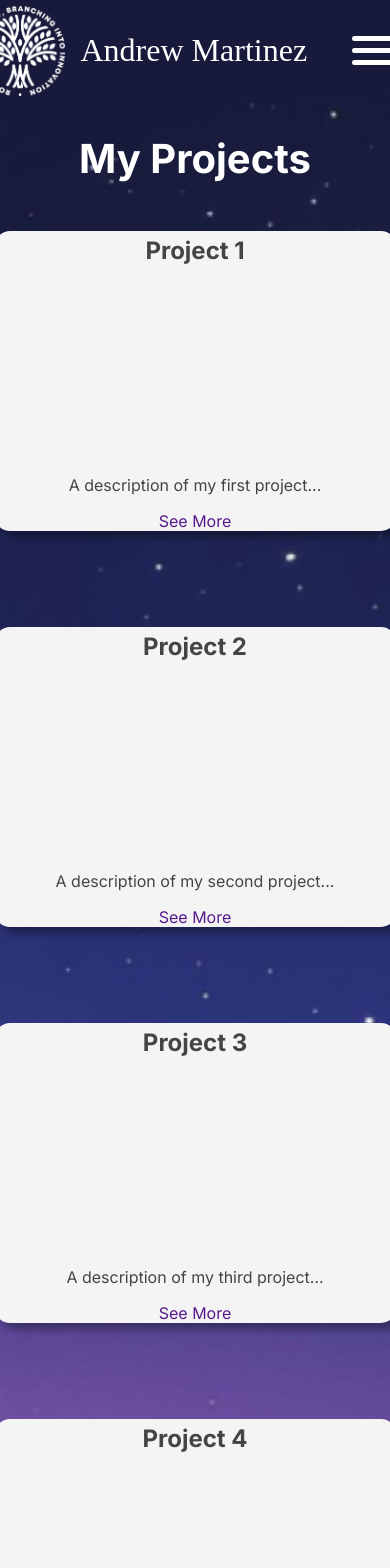
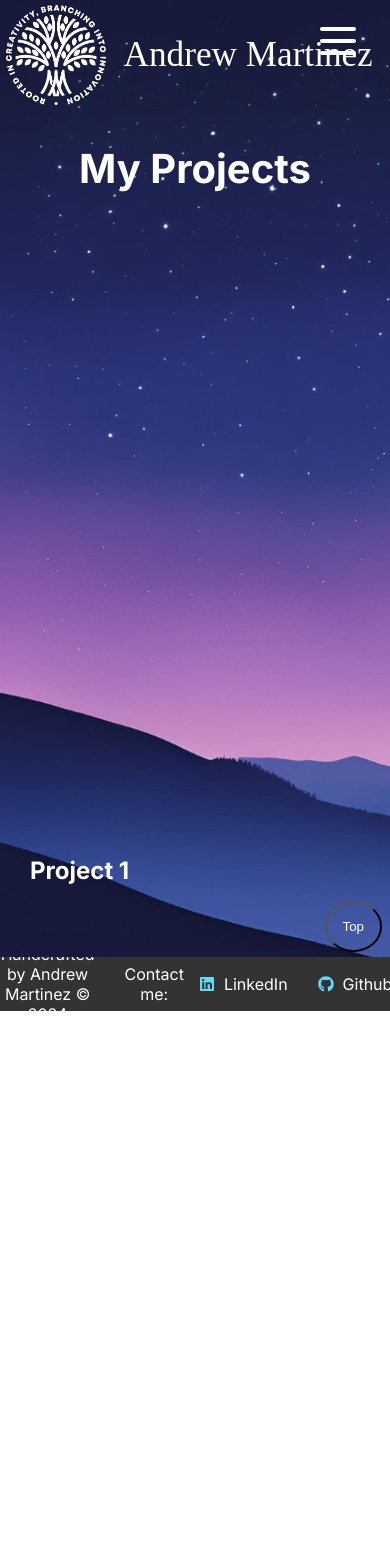
Before and after one commit to andymartinez1/Portfolio-React, a React (Vite) app: page /projects in a window 390 px wide. Shown: the top 1568 px of the page. After the commit the page ends 1011 px from the top, so only its background shows below. Built offline with nearby package versions, Linux system fonts and the light colour scheme; a web font is replaced by a local one.

Commit message:
Added full functionality to the hamburger menu. Redid the projects page to have expanding cards rather than fixed cards.

```diff
--- a/package.json
+++ b/package.json
@@ -14,6 +14,7 @@
   },
   "dependencies": {
     "hamburger-react": "^2.5.1",
+    "lucide-react": "^0.462.0",
     "my-portfolio": "file:",
     "react": "^18.3.1",
     "react-dom": "^18.3.1",
--- a/src/App.css
+++ b/src/App.css
@@ -1,4 +1,8 @@
 @import url("https://fonts.googleapis.com/css2?family=Inter:ital,opsz,wght@0,14..32,100..900;1,14..32,100..900&family=Style+Script&display=swap");
+
+* {
+  scroll-behavior: smooth;
+}
 
 body {
   font-family: Inter, sans-serif;
@@ -296,44 +300,53 @@ p {
 
 /* PROJECTS */
 
-.project-title {
-  margin-bottom: 0;
+.project-container {
+  display: flex;
+  width: 90vw;
+  margin-bottom: 3rem;
 }
 
-.project-list {
-  display: flex;
-  justify-content: center;
-  flex-wrap: wrap;
-  margin: 0 auto 3rem;
-  max-width: 1500px;
+.project-panel {
+  background-size: cover;
+  background-position: center;
+  background-repeat: no-repeat;
+  height: 80vh;
+  border-radius: 25px;
+  color: #fff;
+  cursor: pointer;
+  flex: 0.5;
+  margin: 4px;
+  position: relative;
+  transition: flex 0.7s ease-in;
 }
 
-.project-card {
-  background-color: rgb(245, 244, 244);
-  margin: 3rem 1.25rem;
-  text-align: center;
-  height: 300px;
-  width: 450px;
-  border-radius: 15px;
-  box-shadow: 7px 7px 7px rgba(0, 0, 0, 0.3);
-  display: flex;
-  flex-direction: column;
-  align-items: center;
+.project-panel h3 {
+  font-size: 24px;
+  position: absolute;
+  bottom: 20px;
+  left: 20px;
+  margin: 0;
+  opacity: 0;
 }
 
-.project-name {
-  width: 100%;
-  font-size: 1.5rem;
-  padding-top: 5px;
-  margin: 0;
-  color: #444;
+.project-panel.active {
+  flex: 5;
 }
 
-.project-description {
-  margin-top: auto;
-  color: #444;
+.project-panel.active h3 {
+  opacity: 1;
+  transition: opacity 0.3s ease-in 0.4s;
 }
 
-.project-link {
-  text-decoration: none;
+.top-button {
+  cursor: pointer;
+  position: absolute;
+  right: 0.5rem;
+  margin-top: -3.5rem;
+  padding: 1rem;
+  border: 0.5 solid;
+  border-radius: 100%;
+  background-color: transparent;
+  color: #fff;
+  z-index: 0;
 }
--- a/src/App.jsx
+++ b/src/App.jsx
@@ -2,6 +2,8 @@ import { BrowserRouter, Route, Routes } from "react-router-dom";
 import "./App.css";
 import Footer from "./components/Footer/Footer";
 import Navbar from "./components/Navbar/Navbar";
+import ScrollToTopButton from "./components/ScrollToTopButton";
+import ScrollToTopLink from "./components/ScrollToTopLink";
 import About from "./pages/About";
 import Education from "./pages/Education";
 import Home from "./pages/Home";
@@ -11,6 +13,7 @@ import Projects from "./pages/Projects";
 export default function App() {
   return (
     <BrowserRouter basename={import.meta.env.BASE_URL}>
+      <ScrollToTopLink />
       <Navbar />
       <main className="main">
         <div className="content">
@@ -23,6 +26,7 @@ export default function App() {
           </Routes>
         </div>
       </main>
+      <ScrollToTopButton />
       <Footer />
     </BrowserRouter>
   );
--- a/src/components/Navbar/Navbar.css
+++ b/src/components/Navbar/Navbar.css
@@ -1,10 +1,3 @@
-:root {
-  --bar-width: 60px;
-  --bar-height: 8px;
-  --hamburger-gap: 6px;
-  --hamburger-height: 2.5rem;
-}
-
 .navbar {
   background-color: transparent;
   display: flex;
@@ -23,18 +16,18 @@
 }
 
 .navbar-logo-icon {
-  height: 90px;
-  width: 90px;
+  height: 100px;
+  width: 100px;
 }
 
 .navbar-logo-text {
   font-family: "Style Script", cursive;
   font-weight: 400;
   font-style: normal;
-  font-size: 2rem;
+  font-size: 2.2rem;
 }
 
-.navbar-list {
+.desktop-links {
   display: flex;
   align-items: center;
   list-style: none;
@@ -44,106 +37,56 @@
   transition: all 0.5s;
 }
 
-.navbar-list li {
+.navbar-list-item {
   margin: 0 1rem;
   list-style-type: none;
 }
 
-.navbar-list li a {
+.navbar-list-item a {
   color: white;
   text-decoration: none;
-  font-size: 1.1rem;
+  font-size: 1.3rem;
   display: flex;
   justify-content: center;
   align-items: center;
   transition: all 0.3s;
 }
 
-.navbar-list li a:hover {
+.navbar-list-item a p {
+  font-size: 1.3rem;
+}
+
+.navbar-list-item a:hover {
   box-shadow: 0 -4px 0px #fff inset;
 }
 
-.hamburger {
-  position: relative;
-  width: 3rem;
-  height: 0.3rem;
-  background: #fff;
-  border-radius: 10px;
+.toggle-menu {
   cursor: pointer;
-  z-index: 2;
-  transition: all 0.3s;
-  right: 1rem;
-}
-
-.hamburger::before,
-.hamburger::after {
-  content: "";
-  position: absolute;
-  height: 0.3rem;
-  right: 0;
-  background: #fff;
-  border-radius: 10px;
-  transition: all 0.3s;
-}
-
-.hamburger::before {
-  top: -0.75rem;
-  width: 3rem;
-}
-
-.hamburger::after {
-  top: 0.75rem;
-  width: 3rem;
-}
-
-.toggle-menu {
+  display: none;
+  background: none;
+  border: none;
+  color: #fff;
   position: absolute;
   right: 1rem;
-  width: 30px;
-  height: 100%;
-  z-index: 3;
-  cursor: pointer;
-  opacity: 0;
-}
-
-.hamburger,
-.toggle-menu {
-  display: none;
-}
-
-.navbar input:checked ~ .hamburger {
-  background: transparent;
-}
-
-.navbar input:checked ~ .hamburger::before {
-  top: 0;
-  transform: rotate(-45deg);
-  width: 3rem;
-}
-
-.navbar input:checked ~ .hamburger::after {
-  top: 0;
-  transform: rotate(45deg);
-  width: 3rem;
-}
-
-.navbar input:checked ~ .navbar-list {
-  right: 0;
-  box-shadow: -20px 0 40px rgba(0, 0, 0, 0.3);
+  top: 1rem;
 }
 
 @media screen and (max-width: 850px) {
-  .hamburger,
+  .desktop-links {
+    display: none;
+  }
   .toggle-menu {
     display: block;
+    z-index: 10;
   }
-  .navbar-list {
+  .mobile-links {
+    display: flex;
     justify-content: start;
     flex-direction: column;
     align-items: center;
     position: fixed;
     top: 0;
-    right: -300px;
+    right: 0;
     background: linear-gradient(
       to bottom,
       rgba(175, 127, 154, 0.897),
@@ -153,17 +96,29 @@
     height: 100%;
     padding: 5rem 0;
     margin: 0;
+    list-style: none;
   }
-  .navbar-list li {
-    margin-top: 1.5rem;
+
+  .navbar-list-item {
+    list-style-type: none;
+  }
+  .navbar-list-item a {
+    transition: all 0.3s;
+  }
+  .navbar-list-item a,
+  .navbar-list-item a:hover,
+  .navbar-list-item a p,
+  .navbar-list-item a p:hover {
+    display: flex;
+    justify-content: center;
+    align-items: center;
     width: 100%;
-  }
-  .navbar-list li a,
-  .navbar-list li a:hover,
-  .navbar-list li a p,
-  .navbar-list li a p:hover {
+    text-decoration: none;
     color: #fff;
     padding: 0rem;
     font-size: 1.5rem;
   }
+  .navbar-list-item a:hover {
+    box-shadow: 0 -4px 0px #fff inset;
+  }
 }
--- a/src/components/Navbar/Navbar.jsx
+++ b/src/components/Navbar/Navbar.jsx
@@ -1,44 +1,96 @@
+import { Menu, X } from "lucide-react";
+import { useEffect, useRef, useState } from "react";
 import { FaHome, FaUser } from "react-icons/fa";
 import { FaGraduationCap } from "react-icons/fa6";
 import { SiOpenproject } from "react-icons/si";
-import { Link } from "react-router-dom";
+import { NavLink } from "react-router-dom";
 import Logo from "../../assets/img/White-Logo-T.png";
 import "./Navbar.css";
 
 export default function Navbar() {
+  const [isOpen, setIsOpen] = useState(false);
+
+  // To open and close the hamburger menu with "X" or link click
+  const toggleNavbar = () => {
+    setIsOpen(!isOpen);
+  };
+
+  // To close the navbar upon clicking outside of it
+  const ref = useRef();
+  useEffect(() => {
+    const handler = (event) => {
+      if (isOpen && ref.current && !ref.current.contains(event.target)) {
+        setIsOpen(false);
+      }
+    };
+    document.addEventListener("mousedown", handler);
+    return () => {
+      document.removeEventListener("mousedown", handler);
+    };
+  }, [isOpen]);
+
   return (
+    <>
       <nav className="navbar">
         <div className="navbar-logo">
           <img src={Logo} alt="Logo" className="navbar-logo-icon" />
           <p className="navbar-logo-text">&nbsp;&nbsp;Andrew Martinez</p>
         </div>
 
-      <input type="checkbox" className="toggle-menu" />
-      {/* <Hamburger /> */}
-      <div className="hamburger"></div>
-
-      <ul className="navbar-list">
+        <ul className="desktop-links">
           <li className="navbar-list-item">
-          <Link to="/">
+            <NavLink to="/">
               <FaHome /> <p> &nbsp; Home</p>
-          </Link>
+            </NavLink>
           </li>
           <li className="navbar-list-item">
-          <Link to="/about">
+            <NavLink to="/about">
               <FaUser /> <p> &nbsp; About</p>
-          </Link>
+            </NavLink>
           </li>
           <li className="navbar-list-item">
-          <Link to="/education">
+            <NavLink to="/education">
               <FaGraduationCap /> <p> &nbsp; Education</p>
-          </Link>
+            </NavLink>
           </li>
           <li className="navbar-list-item">
-          <Link to="/projects">
+            <NavLink to="/projects">
               <SiOpenproject /> <p> &nbsp; Projects</p>
-          </Link>
+            </NavLink>
           </li>
         </ul>
+
+        <div>
+          <button className="toggle-menu" onClick={toggleNavbar}>
+            {isOpen ? <X size={48} /> : <Menu size={48} />}
+          </button>
+        </div>
       </nav>
+
+      {isOpen && (
+        <ul className="mobile-links" ref={ref}>
+          <li className="navbar-list-item">
+            <NavLink to="/" onClick={() => setIsOpen(false)}>
+              <FaHome /> <p> &nbsp; Home</p>
+            </NavLink>
+          </li>
+          <li className="navbar-list-item">
+            <NavLink to="/about" onClick={() => setIsOpen(false)}>
+              <FaUser /> <p> &nbsp; About</p>
+            </NavLink>
+          </li>
+          <li className="navbar-list-item">
+            <NavLink to="/education" onClick={() => setIsOpen(false)}>
+              <FaGraduationCap /> <p> &nbsp; Education</p>
+            </NavLink>
+          </li>
+          <li className="navbar-list-item">
+            <NavLink to="/projects" onClick={() => setIsOpen(false)}>
+              <SiOpenproject /> <p> &nbsp; Projects</p>
+            </NavLink>
+          </li>
+        </ul>
+      )}
+    </>
   );
 }
--- /dev/null
+++ b/src/components/ScrollToTopButton.jsx
@@ -0,0 +1,11 @@
+export default function ScrollToTopButton() {
+  const ScrollToTop = () => {
+    window.scrollTo(0, 0);
+  };
+
+  return (
+    <button className="top-button" onClick={ScrollToTop}>
+      Top
+    </button>
+  );
+}
--- /dev/null
+++ b/src/components/ScrollToTopLink.jsx
@@ -0,0 +1,12 @@
+import { useEffect } from "react";
+import { useLocation } from "react-router-dom";
+
+export default function ScrollToTopLink() {
+  const { pathname } = useLocation();
+
+  useEffect(() => {
+    window.scrollTo(0, 0);
+  }, [pathname]);
+
+  return null;
+}
--- a/src/pages/Projects.jsx
+++ b/src/pages/Projects.jsx
@@ -1,67 +1,42 @@
 export default function Projects() {
+  const panels = document.querySelectorAll(".project-panel");
+
+  panels.forEach((panel) => {
+    panel.addEventListener("click", () => {
+      removeActiveClasses();
+      panel.classList.add("active");
+    });
+  });
+
+  function removeActiveClasses() {
+    panels.forEach((panel) => {
+      panel.classList.remove("active");
+    });
+  }
+
   return (
     <section className="projects">
       <h1 className="project-title">My Projects</h1>
 
-      <div className="project-list">
-        <div className="project-card">
-          <h3 className="project-name">Project 1</h3>
-          <p className="project-description">
-            A description of my first project...
-          </p>
-          <a href="" className="project-link">
-            See More
-          </a>
+      <div className="project-container">
+        <div className="project-panel active">
+          <h3 className="project-title">Project 1</h3>
         </div>
 
-        <div className="project-card">
-          <h3 className="project-name">Project 2</h3>
-          <p className="project-description">
-            A description of my second project...
-          </p>
-          <a href="" className="project-link">
-            See More
-          </a>
+        <div className="project-panel ">
+          <h3 className="project-title">Project 2</h3>
         </div>
 
-        <div className="project-card">
-          <h3 className="project-name">Project 3</h3>
-          <p className="project-description">
-            A description of my third project...
-          </p>
-          <a href="" className="project-link">
-            See More
-          </a>
+        <div className="project-panel ">
+          <h3 className="project-title">Project 3</h3>
         </div>
 
-        <div className="project-card">
-          <h3 className="project-name">Project 4</h3>
-          <p className="project-description">
-            A description of my fourth project...
-          </p>
-          <a href="" className="project-link">
-            See More
-          </a>
+        <div className="project-panel ">
+          <h3 className="project-title">Project 4</h3>
         </div>
 
-        <div className="project-card">
-          <h3 className="project-name">Project 5</h3>
-          <p className="project-description">
-            A description of my fifth project...
-          </p>
-          <a href="" className="project-link">
-            See More
-          </a>
-        </div>
-
-        <div className="project-card">
-          <h3 className="project-name">Project 6</h3>
-          <p className="project-description">
-            A description of my sixth project...
-          </p>
-          <a href="" className="project-link">
-            See More
-          </a>
+        <div className="project-panel ">
+          <h3 className="project-title">Project 5</h3>
         </div>
       </div>
     </section>
```
Also changed, not shown: src/components/Hamburger.jsx (deleted, +0 -17 lines), 1 other file (tests, documents, lock files or other folders). Lines whose indentation alone changed are shown as unchanged.
